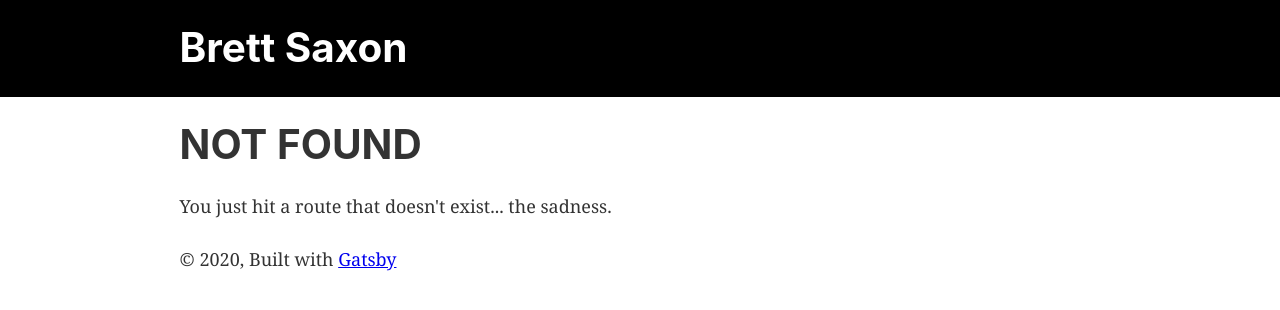
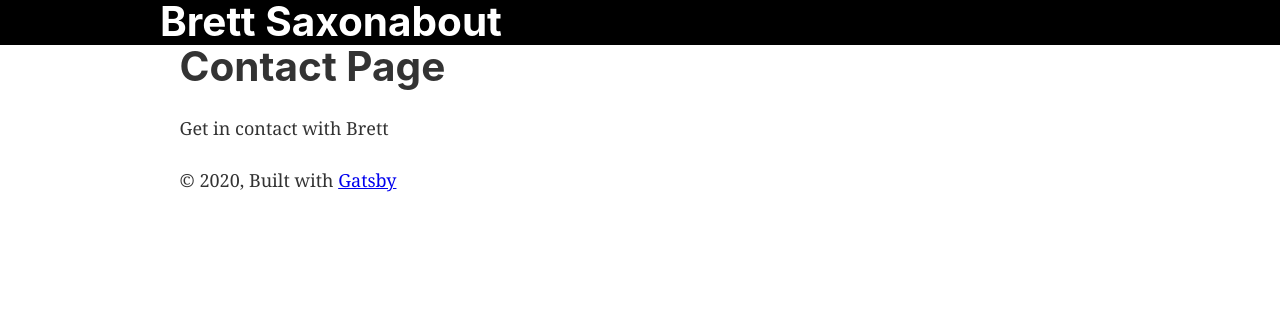
Before and after one commit to bcsaxon/brett-saxon-dot-com, a Gatsby site: page /contactPage in a window 1280 px wide. Before the commit this address had no page. Built offline with nearby package versions, Linux system fonts and the light colour scheme; Gatsby itself is replaced by a stand-in of ours.

Commit message:
added all pages

```diff
--- a/src/components/header.js
+++ b/src/components/header.js
@@ -6,17 +6,17 @@ const Header = ({ siteTitle }) => (
   <header
     style={{
       background: `black`,
-      marginBottom: `1.45rem`,
+      marginBottom: `1 rem`,
     }}
   >
     <div
       style={{
         margin: `0 auto`,
         maxWidth: 960,
-        padding: `1.45rem 1.0875rem`,
+        padding: `1 rem 1.0875rem`,
       }}
     >
-      <h1 style={{ margin: 0 }}>
+      <h1 style={{ margin: 0, justifyContent: "space-evenly" }}>
         <Link
           to="/"
           style={{
@@ -25,6 +25,15 @@ const Header = ({ siteTitle }) => (
           }}
         >
           {siteTitle}
+        </Link>
+        <Link
+          to="aboutPage"
+          style={{
+            color: `white`,
+            textDecoration: `none`,
+          }}
+        >
+          about{" "}
         </Link>
       </h1>
     </div>
--- a/src/components/layout.css
+++ b/src/components/layout.css
@@ -1,5 +1,6 @@
 html {
   font-family: sans-serif;
+  /* background-color: black; */
   -ms-text-size-adjust: 100%;
   -webkit-text-size-adjust: 100%;
 }
@@ -209,7 +210,7 @@ body {
   -webkit-font-feature-settings: "kern", "liga", "clig", "calt";
   font-feature-settings: "kern", "liga", "clig", "calt";
 }
-/* img {
+img {
   max-width: 100%;
   margin-left: 0;
   margin-right: 0;
@@ -219,7 +220,7 @@ body {
   padding-right: 0;
   padding-top: 0;
   margin-bottom: 1.45rem;
-} */
+}
 h1 {
   margin-left: 0;
   margin-right: 0;
--- /dev/null
+++ b/src/pages/contactPage.js
@@ -0,0 +1,15 @@
+import React from "react"
+import SEO from "../components/seo"
+import Layout from "../components/layout"
+
+const ContactPage = () => (
+  <Layout>
+    <SEO title="Contact" />
+    <div>
+      <h1>Contact Page</h1>
+      <p>Get in contact with Brett</p>
+    </div>
+  </Layout>
+)
+
+export default ContactPage
```
Also changed, not shown: src/pages/aboutPage.js (added, +15 -0 lines), src/pages/audioPage.js (renamed from src/pages/page-2.js, +5 -5 lines), src/pages/index.js (+3 -8 lines), src/pages/showsPage.js (added, +15 -0 lines), src/pages/videoPage.js (added, +15 -0 lines), src/pages/picsPage.js (added).
